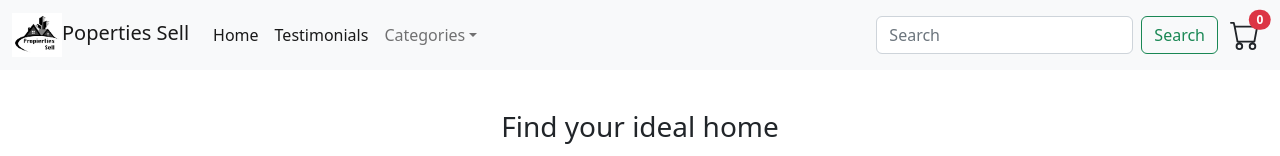
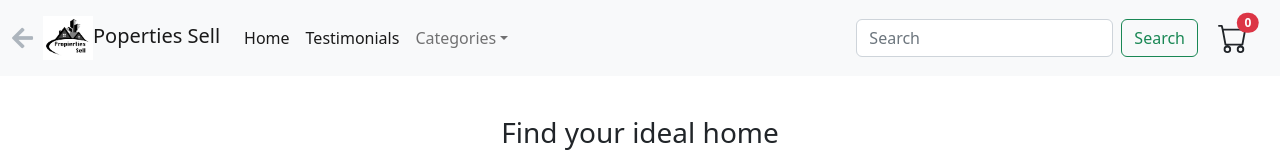
Before and after one commit to wilmer-aular/idea-aular, a React (Create React App) app in the folder properties-sell/: page / in a window 1280 px wide. Shown: the top 156 px of the page. Built offline with nearby package versions, Linux system fonts and the light colour scheme.

Commit message:
primera entrega del proyecto react

```diff
--- a/properties-sell/src/app/App.js
+++ b/properties-sell/src/app/App.js
@@ -1,12 +1,21 @@
-import React from 'react';
-import { BrowserRouter } from "react-router-dom";
-import { Routes } from "./Routes";
+import { Routes, Route } from "react-router-dom";
+import { Layout } from "./layout/Layout";
+import { ItemListContainer, ItemDetailContainer, Error } from "./pages";
+
 
 function App() {
+
   return (
-    <BrowserRouter>
-      <Routes />
-    </BrowserRouter>
+    <>
+      <Layout>
+        <Routes>
+          <Route path="" element={<ItemListContainer />} />
+          <Route path="/detail/:id" element={<ItemDetailContainer />} />
+          <Route path="/category/:id" element={<ItemListContainer />} />
+          <Route path="*" element={<Error />} />
+        </Routes>
+      </Layout>
+    </>
   );
 }
 
--- a/properties-sell/src/app/BasePage.js
+++ /dev/null
@@ -1,14 +0,0 @@
-import React from "react";
-import { Switch, Route } from "react-router-dom";
-import { ItemListContainer, ItemDetailContainer } from "./pages";
-
-export default function BasePage() {
-  return (
-    <Switch>
-      <Route exact path="/" component={ItemListContainer} />
-      <Route exact path="/detail/:id" component={ItemDetailContainer} />
-      <Route exact path="/category/:id" component={ItemListContainer} />
-      {/* <Route  path="*" component={Error} />  */}
-    </Switch>
-  );
-};
--- a/properties-sell/src/app/Routes.js
+++ /dev/null
@@ -1,25 +0,0 @@
-/**
- * High level router.
- *
- * Note: It's recommended to compose related routes in internal router
- * components (e.g: `src/app/modules/Auth/pages/AuthPage`, `src/app/BasePage`).
- */
-
-import React from "react";
-import { Switch, BrowserRouter } from "react-router-dom";
-import { Layout } from "./layout/Layout";
-import BasePage from "./BasePage";
-
-export function Routes() {
-  return (
-    <>
-      <BrowserRouter>
-        <Switch>
-          <Layout>
-            <BasePage />
-          </Layout>
-        </Switch>
-      </BrowserRouter>
-    </>
-  );
-}
--- a/properties-sell/src/app/layout/components/Landing.jsx
+++ b/properties-sell/src/app/layout/components/Landing.jsx
@@ -4,7 +4,7 @@ const Landing = () => {
     const { notify } = useNotifyContent();
 
     return (<>
-        <div className="position-relative" style={{ marginRight: '20px' }}>
+        <div className="position-relative" style={{ margin: '15px 20px 15px 20px' }}>
             <svg xmlns="http://www.w3.org/2000/svg" width="30" height="30" fill="currentColor" className="bi bi-cart" viewBox="0 0 16 16">
                 <path d="M0 1.5A.5.5 0 0 1 .5 1H2a.5.5 0 0 1 .485.379L2.89 3H14.5a.5.5 0 0 1 .491.592l-1.5 8A.5.5 0 0 1 13 12H4a.5.5 0 0 1-.491-.408L2.01 3.607 1.61 2H.5a.5.5 0 0 1-.5-.5zM3.102 4l1.313 7h8.17l1.313-7H3.102zM5 12a2 2 0 1 0 0 4 2 2 0 0 0 0-4zm7 0a2 2 0 1 0 0 4 2 2 0 0 0 0-4zm-7 1a1 1 0 1 1 0 2 1 1 0 0 1 0-2zm7 0a1 1 0 1 1 0 2 1 1 0 0 1 0-2z" />
             </svg>
--- a/properties-sell/src/app/layout/components/Navbar.jsx
+++ b/properties-sell/src/app/layout/components/Navbar.jsx
@@ -3,13 +3,21 @@ import Landing from './Landing'
 import { Link } from 'react-router-dom';
 
 const Navbar = () => {
+
+    const getPreviousUrl = () => {
+        window.history.back();
+    };
     return (<>
         <nav className="navbar navbar-expand-lg bg-light">
             <div className="container-fluid">
-                <a className="navbar-brand" href="/#">
+                <i className="fa fa-arrow-left"
+                    style={{ color: '#adb5bd', marginRight: '10px', fontSize: '24px', cursor: 'pointer' }}
+                    onClick={() => getPreviousUrl()}
+                />
+                <Link className="navbar-brand" to="/">
                     <img src="/logo.jpeg" alt="" width="50" height="44" />
                     Poperties Sell
-                </a>
+                </Link>
                 <button className="navbar-toggler" type="button" data-bs-toggle="collapse" data-bs-target="#navbarSupportedContent" aria-controls="navbarSupportedContent" aria-expanded="false" aria-label="Toggle navigation">
                     <span className="navbar-toggler-icon"></span>
                 </button>
@@ -44,10 +52,8 @@ const Navbar = () => {
                         <button className="btn btn-outline-success" type="submit">Search</button>
                     </form>
                 </div>
-
-
+                <Landing />
             </div>
-            <Landing />
         </nav>
     </>)
 
--- /dev/null
+++ b/properties-sell/src/app/pages/Error.jsx
@@ -0,0 +1,15 @@
+
+export const Error = () => {
+
+    return (
+        <>
+            <div style={{ textAlign: 'center', marginTop: '100px' }}>
+                <h1 style={{ fontSize: '200px' }}>404</h1>
+                <h1 >Page not found</h1>
+            </div>
+
+        </>
+    )
+}
+
+export default Error;
--- a/properties-sell/src/app/pages/ItemDetailContainer.jsx
+++ b/properties-sell/src/app/pages/ItemDetailContainer.jsx
@@ -3,13 +3,14 @@ import LoadingLottie from '@src/app/components/commons/loading/LoadingLottie';
 import { list } from "@src/utils/data"
 import { custonFetch } from "@src/services/custonFetch"
 import { useCallback, useEffect, useState } from 'react';
+import { useParams } from 'react-router-dom';
 
-export const ItemDetailContainer = (props) => {
-    const { id } = props?.match.params;
+export const ItemDetailContainer = () => {
+    const { id } = useParams();
     const [data, setData] = useState({});
     const [loading, setLoading] = useState(false);
 
-    const promise = useCallback(async (index, indexImg) => {
+    const promise = useCallback(async (index) => {
         setLoading(true);
         const newData = await custonFetch(2000, list[index]);
         setLoading(false);
--- a/properties-sell/src/app/pages/ItemListContainer.jsx
+++ b/properties-sell/src/app/pages/ItemListContainer.jsx
@@ -38,7 +38,7 @@ export const ItemListContainer = (props) => {
         <>
             {
                 loading ? <LoadingLottie loading={loading} /> :
-                    <div className="estimateNew">
+                    <div id='home' className="estimateNew">
                         <ListItems list={data} />
                     </div>
             }
--- a/properties-sell/src/app/pages/index.js
+++ b/properties-sell/src/app/pages/index.js
@@ -1,4 +1,5 @@
 import ItemListContainer from "./ItemListContainer.jsx";
 import ItemDetailContainer from "./ItemDetailContainer.jsx";
+import Error from "./Error"
 
-export { ItemListContainer, ItemDetailContainer };
+export { ItemListContainer, ItemDetailContainer, Error };
--- a/properties-sell/src/index.js
+++ b/properties-sell/src/index.js
@@ -7,17 +7,18 @@ import * as bootstrap from 'bootstrap'
 import 'bootstrap/dist/css/bootstrap.min.css';
 import "@fortawesome/fontawesome-free/css/all.min.css";
 import { NotifyProvider } from "@src/app/providers/NotifyProvider";
+import { BrowserRouter } from "react-router-dom";
 
 const root = ReactDOM.createRoot(document.getElementById('root'));
 root.render(
   <React.StrictMode>
-    <NotifyProvider>
-      <App />
-    </NotifyProvider>
+    <BrowserRouter>
+      <NotifyProvider>
+        <App />
+      </NotifyProvider>
+    </BrowserRouter>
   </React.StrictMode>
 );
 
-// If you want to start measuring performance in your app, pass a function
-// to log results (for example: reportWebVitals(console.log))
-// or send to an analytics endpoint. Learn more: https://bit.ly/CRA-vitals
+
 reportWebVitals();
```
Also changed, not shown: properties-sell/package.json (+4 -4 lines), 1 other file (tests, documents, lock files or other folders).
